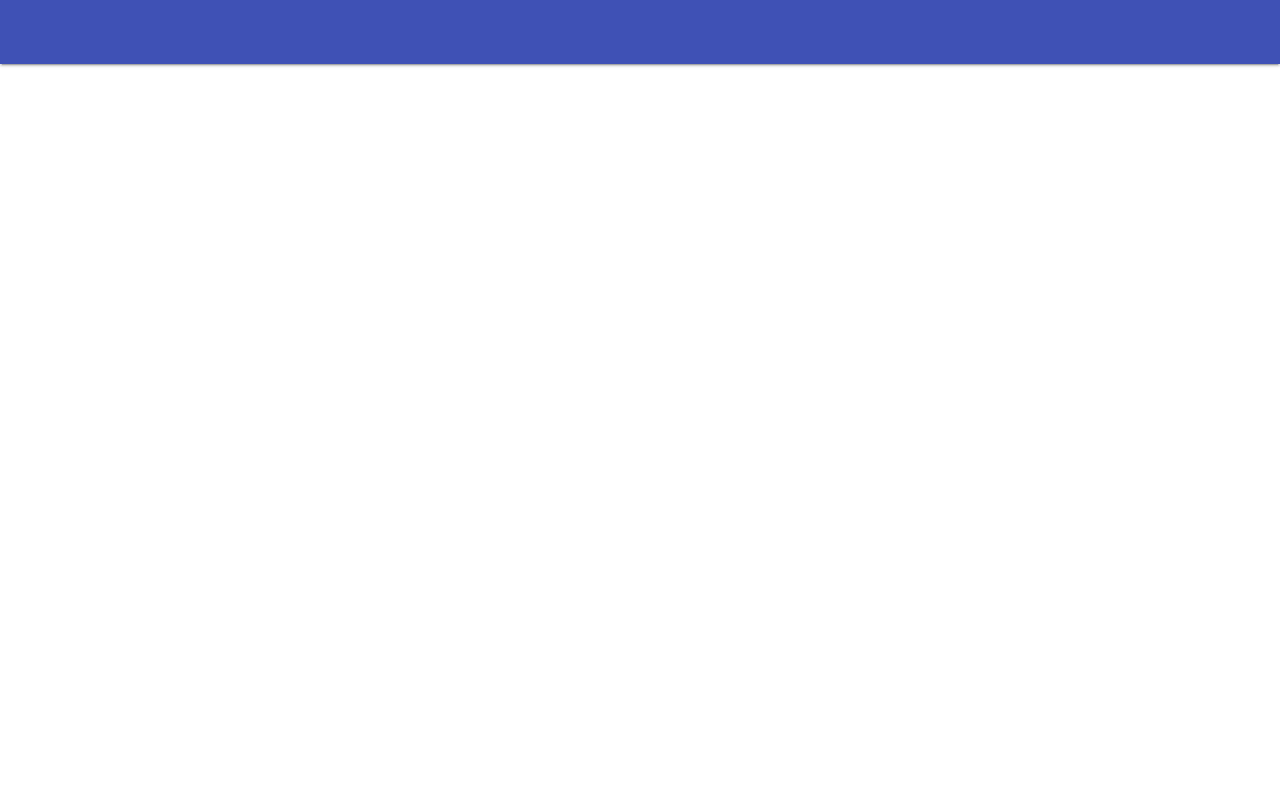
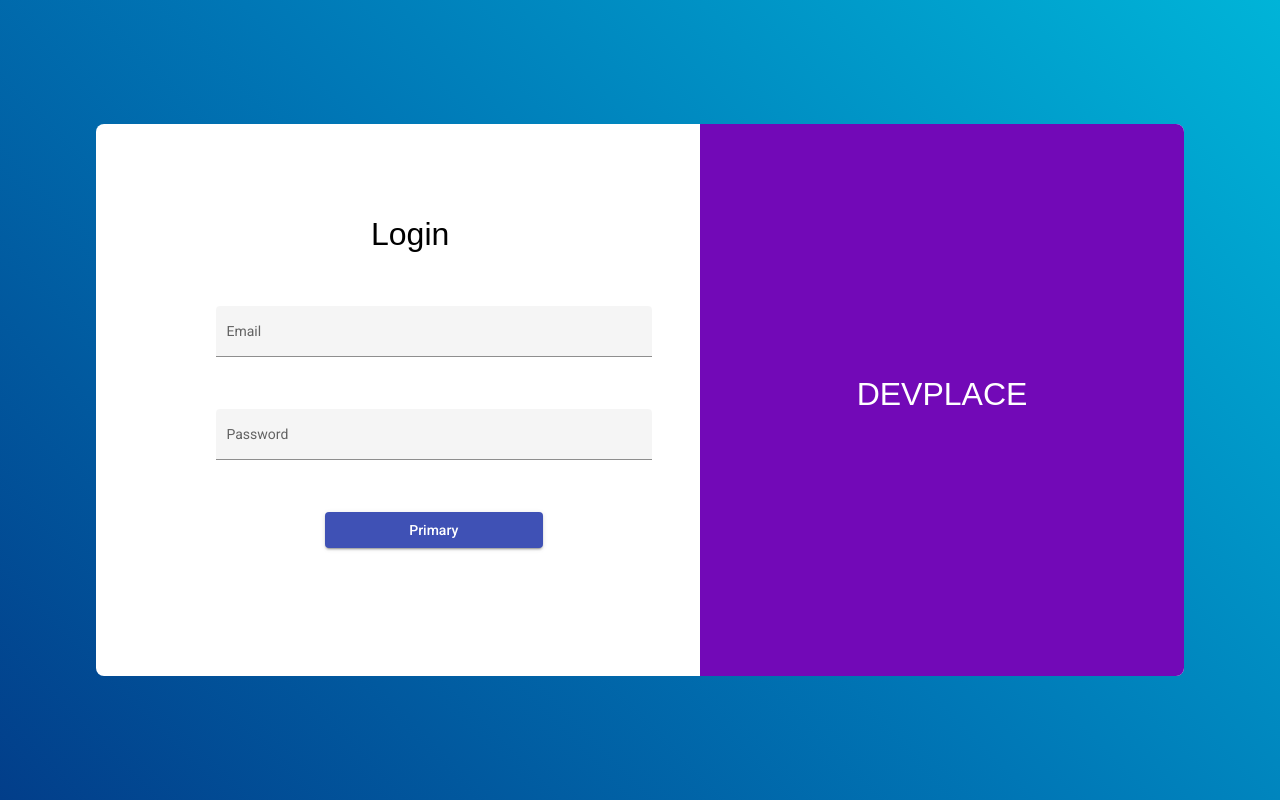
Before and after one commit to Mauro-Pereira/trabalho-web-front-end, an Angular app: page / in a window 1280 px wide. Built offline with nearby package versions, Linux system fonts and the light colour scheme.

Commit message:
adicionando o component feed

```diff
--- a/src/app/app.component.html
+++ b/src/app/app.component.html
@@ -1 +1 @@
-<app-toolbar></app-toolbar>
+<app-login></app-login>
--- /dev/null
+++ b/src/app/feed/feed.component.html
@@ -0,0 +1 @@
+<p>feed works!</p>
--- /dev/null
+++ b/src/app/feed/feed.component.ts
@@ -0,0 +1,15 @@
+import { Component, OnInit } from '@angular/core';
+
+@Component({
+  selector: 'app-feed',
+  templateUrl: './feed.component.html',
+  styleUrls: ['./feed.component.css']
+})
+export class FeedComponent implements OnInit {
+
+  constructor() { }
+
+  ngOnInit(): void {
+  }
+
+}
--- a/src/app/login/login.component.css
+++ b/src/app/login/login.component.css
@@ -0,0 +1,72 @@
+.container{
+  width: 100%;
+  height: 100vh;
+  background: linear-gradient(45deg, #023e8a, #0077b6, #00b4d8);
+  display: flex;
+  justify-content: center;
+  align-items: center;
+}
+
+.elemento{
+  background-color: white;
+  border-radius: 8px;
+  width: 85%;
+  height: 69%;
+  display: flex;
+}
+
+.entradas{
+  width: 50%;
+  height: 100%;
+  padding-top: 100px;
+  padding-left: 120px;
+
+}
+
+.enfeite{
+  width: 50%;
+  height: 100%;
+  background-color: #7209b7;
+  display: flex;
+  justify-content: center;
+  align-items: center;
+  border-top-right-radius: 8px;
+  border-bottom-right-radius: 8px;
+}
+
+.login-call{
+  font-size: xx-large;
+  font-family: sans-serif;
+  color: white;
+}
+
+.titulo{
+  font-size: xx-large;
+  font-family: sans-serif;
+  color: black;
+  font-weight: 200;
+  margin-left: 155px;
+  margin-bottom: 45px;
+}
+
+.form{
+  width: 90%;
+  height: 50%;
+  display: flex;
+  flex-direction: column;
+  justify-content: space-around;
+  align-items: center;
+}
+
+mat-form-field{
+  width: 100%;
+
+}
+
+input{
+  width: 100%;
+}
+
+button{
+  width: 50%;
+}
--- a/src/app/login/login.component.html
+++ b/src/app/login/login.component.html
@@ -1 +1,32 @@
-<p>login works!</p>
+<div class="container">
+
+  <div class="elemento">
+
+      <div class="entradas">
+
+        <div class="titulo">
+          Login
+        </div>
+
+        <form class="form">
+          <mat-form-field class="example-full-width" appearance="fill">
+            <mat-label>Email</mat-label>
+            <input matInput>
+          </mat-form-field>
+
+          <mat-form-field class="example-full-width" appearance="fill">
+            <mat-label>Password</mat-label>
+            <input matInput>
+          </mat-form-field>
+
+          <button mat-raised-button color="primary">Primary</button>
+        </form>
+
+
+      </div>
+
+      <div class="enfeite">
+        <p class="login-call">DEVPLACE</p>
+      </div>
+  </div>
+</div>
```
Also changed, not shown: src/app/app.module.ts (+11 -2 lines), src/app/feed/feed.component.css (added), 1 other file (tests, documents, lock files or other folders).
